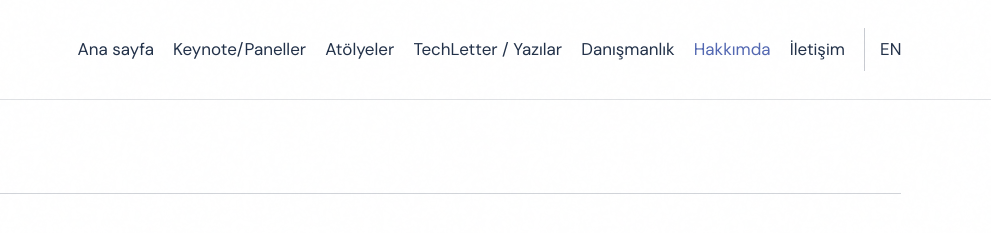
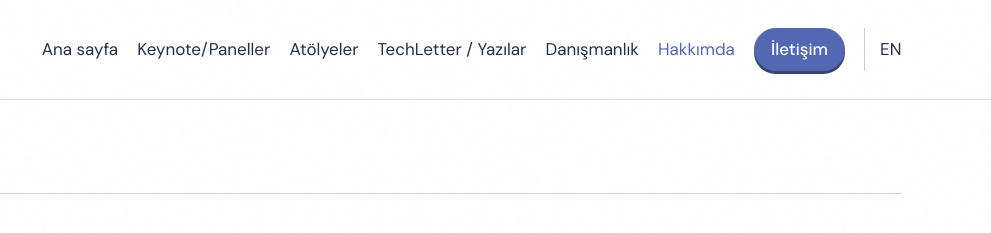
Before and after one commit to nesibekiris/nesibekiris, a website: page public/about.html in a window 1280 px wide. Shown: the top 233 px of the page, 289-1280 px from the left. Drawn offline with Linux system fonts and the light colour scheme.

Commit message:
Style contact navigation as the primary coloured action

```diff
--- a/public/style.css
+++ b/public/style.css
@@ -340,3 +340,8 @@ body.techletter-page .combined-archive .pub-index{font-size:11px}
 body.techletter-page .techletter-reports .content-card{aspect-ratio:auto;min-height:230px}
 body.techletter-page .techletter-reports .content-card h3{overflow-wrap:anywhere}
 #articles,#reports,#partnerships{scroll-margin-top:90px}
+
+/* Contact is the primary navigation action. */
+body>header nav a[href="/contact.html"],body>header nav a[href="/en/contact.html"]{display:inline-flex;align-items:center;justify-content:center;padding:9px 16px;border-radius:24px;background:var(--blue);color:#fff;border:1px solid #5266a9;box-shadow:0 3px 0 #324573;line-height:1.4;font-weight:500;white-space:nowrap;transition:transform .2s,box-shadow .2s}
+body>header nav a[href="/contact.html"]:hover,body>header nav a[href="/en/contact.html"]:hover{color:#fff;transform:translateY(-2px);box-shadow:0 5px 0 #324573}
+body>header nav a[href="/contact.html"]:active,body>header nav a[href="/en/contact.html"]:active{transform:translateY(1px);box-shadow:0 1px 0 #324573}
```
